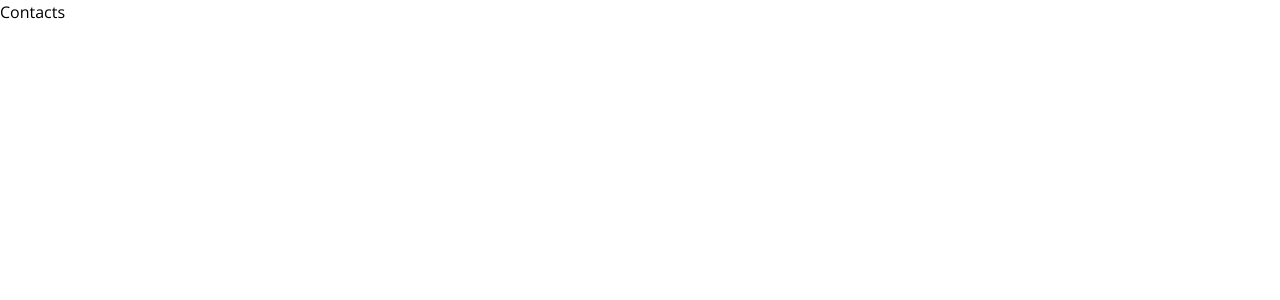
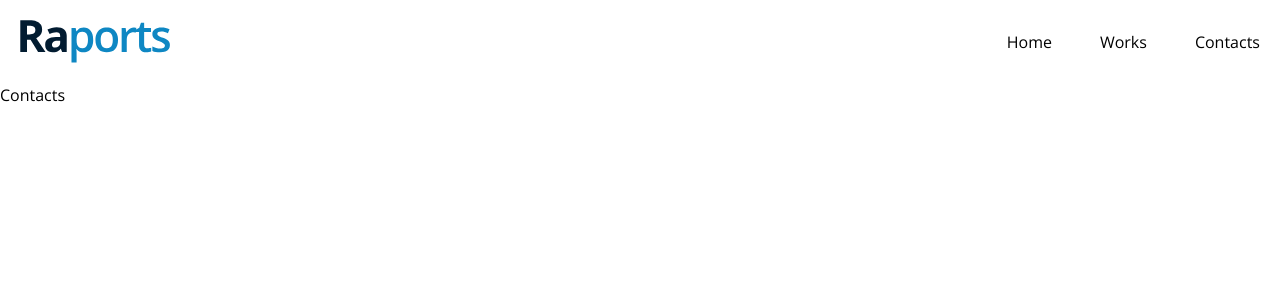
Before and after one commit to raports/raports-website, a Next.js app: page /contacts in a window 1280 px wide. Shown: the top 300 px of the page. Built offline with nearby package versions, Linux system fonts and the light colour scheme.

Commit message:
navbar setup

```diff
--- a/app/contacts/page.jsx
+++ b/app/contacts/page.jsx
@@ -1,3 +1,3 @@
-export default function Page() {
+export default function ContactsPage() {
   return <p>Contacts</p>;
 }
--- a/app/layout.js
+++ b/app/layout.js
@@ -1,5 +1,6 @@
 import { Open_Sans } from 'next/font/google'
 import '@/app/ui/globals.css';
+import Navbar from '@/app/ui/Navbar';
 
 const openSans = Open_Sans({ subsets: ['latin'] })
 
@@ -12,6 +13,7 @@ export default function RootLayout({ children }) {
   return (
     <html lang="en">
       <body className={openSans.className}>
+        <Navbar />
         <div>
           {children}
         </div>
--- a/app/ui/Navbar.jsx
+++ b/app/ui/Navbar.jsx
@@ -0,0 +1,32 @@
+"use client";
+
+import Link from "next/link";
+import Image from "next/image";
+import { usePathname } from "next/navigation";
+
+const links = [
+  { href: "/", label: "Home" },
+  { href: "/works", label: "Works" },
+  { href: "/contacts", label: "Contacts" },
+];
+
+export default function Navbar() {
+  const pathname = usePathname();
+  return (
+    <nav className="flex items-center justify-between p-5">
+      <Link href="/">
+        <Image src="/logo.svg" alt="logo" width={150} height={50} />
+      </Link>
+      <ul className="hidden h-full gap-12 lg:flex">
+        {links.map((link) => {
+          const active = pathname === link.href;
+          return (
+            <Link key={link.label} href={link.href} className={active ? "text-red" : ""}>
+              {link.label}
+            </Link>
+          );
+        })}
+      </ul>
+    </nav>
+  );
+}
--- a/app/works/page.jsx
+++ b/app/works/page.jsx
@@ -1,3 +1,3 @@
-export default function Page() {
+export default function WorksPage() {
   return <p>Works Page</p>;
 }
```
